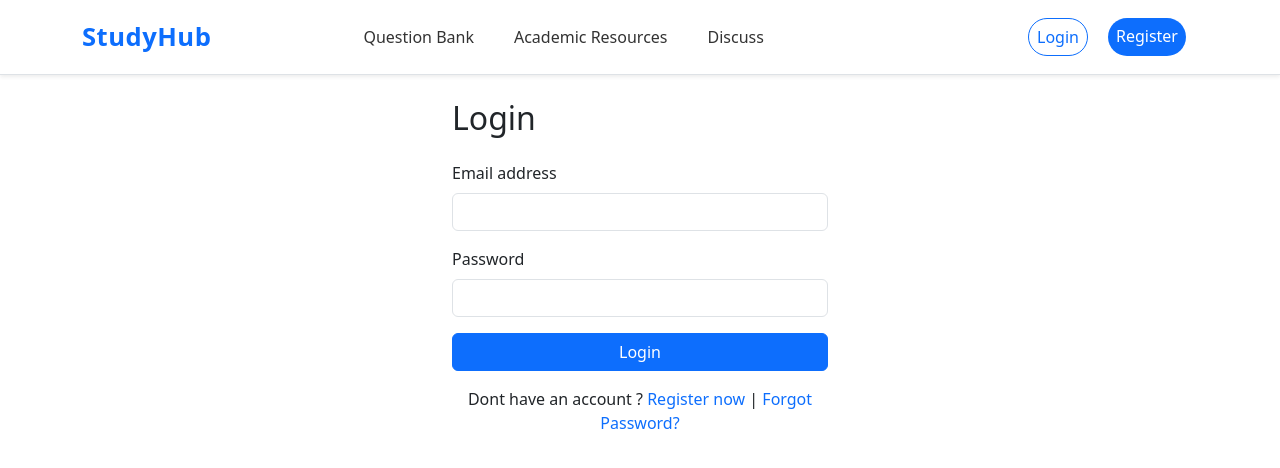
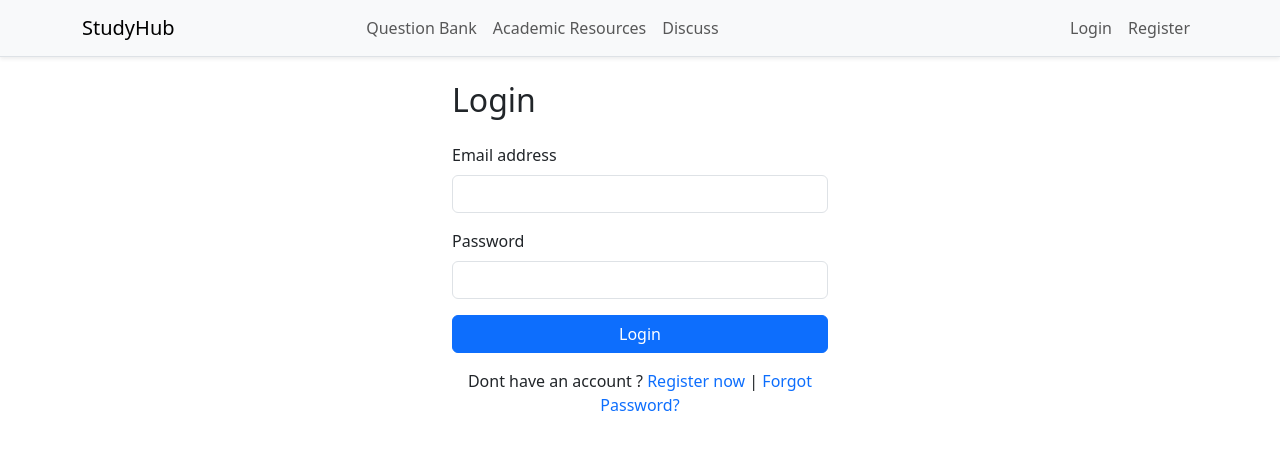
Before and after one commit to sowmiyacodes/studyhubfrontend, a React (Create React App) app: page /login in a window 1280 px wide. Shown: the top 468 px of the page. Built offline with nearby package versions, Linux system fonts and the light colour scheme.

Commit message:
changed the login in header and now the display name is shown(error : name shown only after the page is refreshed)

```diff
--- a/package.json
+++ b/package.json
@@ -8,6 +8,8 @@
     "@testing-library/react": "^16.3.0",
     "@testing-library/user-event": "^13.5.0",
     "bootstrap": "^5.3.8",
+    "js-cookie": "^3.0.5",
+    "js-cookies": "^1.0.4",
     "react": "^19.1.1",
     "react-bootstrap": "^2.10.10",
     "react-dom": "^19.1.1",
--- a/src/components/auth/login.component.jsx
+++ b/src/components/auth/login.component.jsx
@@ -1,5 +1,6 @@
 import React, { useState } from 'react';
 import { Link, useNavigate } from "react-router-dom";
+import Cookies from "js-cookie";
 
 const LoginForm = () => {
   const navigate = useNavigate();
@@ -55,18 +56,26 @@ const LoginForm = () => {
         setMessage(data.message || "Login successful!");
 
         // ✅ store token in localStorage (from backend response)
-        if (data.accessToken) {
-          localStorage.setItem("token", data.accessToken);
-          localStorage.setItem("user", JSON.stringify({
-            id: data.id,
-            username: data.username,
-            email: data.email,
-            roles: data.roles
-          }));
-        }
+        if (response.ok) {
+  setMessage(data.message || "Login successful!");
+
+  // store token in localStorage (optional)
+  if (data.accessToken) {
+    localStorage.setItem("token", data.accessToken);
+  }
+
+  // ✅ store display_name and email in cookies
+  if (data.display_name && data.email) {
+    Cookies.set("display_name", data.display_name, { expires: 1 }); // expires in 1 day
+    Cookies.set("email", data.email, { expires: 1 });
+  }
+
+  // redirect after login
+  navigate("/");
+}
 
         // redirect after login
-        navigate("/dashboard");
+        navigate("/");
       } else {
         setMessage(data.message || "Login failed.");
       }
--- a/src/components/header/header.component.jsx
+++ b/src/components/header/header.component.jsx
@@ -1,32 +1,59 @@
-import { Navbar, Nav, Container } from "react-bootstrap";
+import { Navbar, Nav, Container, Dropdown } from "react-bootstrap";
 import { Outlet, Link } from "react-router-dom";
-import { Fragment } from "react/jsx-runtime";
-import "./header.component.css";
+import { Fragment, useState, useEffect } from "react";
+import Cookies from "js-cookie";
 
 const Header = () => {
+  const [user, setUser] = useState(null);
+
+  // read cookies on mount and whenever login changes
+  useEffect(() => {
+    const displayName = Cookies.get("display_name");
+    const email = Cookies.get("email");
+    if (displayName && email) {
+      setUser({ display_name: displayName, email });
+    } else {
+      setUser(null);
+    }
+  }, []); // optional: add a dependency if you trigger login state change
+
+  const handleLogout = () => {
+    Cookies.remove("display_name");
+    Cookies.remove("email");
+    Cookies.remove("token");
+    setUser(null);
+  };
+
   return (
     <Fragment>
       <Navbar expand="lg" bg="light" className="border-bottom shadow-sm">
         <Container>
-        {/* Brand on left */}
           <Navbar.Brand as={Link} to="/">StudyHub</Navbar.Brand>
-
-        {/* Hamburger toggler */}
           <Navbar.Toggle aria-controls="main-navbar-nav" />
-
-        {/* Collapsible content */}
           <Navbar.Collapse id="main-navbar-nav">
-          {/* Center menu */}
             <Nav className="mx-auto">
               <Nav.Link as={Link} to="/question-bank">Question Bank</Nav.Link>
               <Nav.Link as={Link} to="/academic-resources">Academic Resources</Nav.Link>
               <Nav.Link as={Link} to="/discuss">Discuss</Nav.Link>
             </Nav>
-
-          {/* Right side login/register */}
             <Nav className="ms-auto">
+              {user ? (
+                <Dropdown align="end">
+                  <Dropdown.Toggle variant="light" id="user-dropdown">
+                    {user.display_name}
+                  </Dropdown.Toggle>
+                  <Dropdown.Menu>
+                    <Dropdown.ItemText>{user.email}</Dropdown.ItemText>
+                    <Dropdown.Divider />
+                    <Dropdown.Item onClick={handleLogout}>Logout</Dropdown.Item>
+                  </Dropdown.Menu>
+                </Dropdown>
+              ) : (
+                <>
                   <Nav.Link as={Link} to="/login">Login</Nav.Link>
                   <Nav.Link as={Link} to="/register">Register</Nav.Link>
+                </>
+              )}
             </Nav>
           </Navbar.Collapse>
         </Container>
```
Also changed, not shown: 1 other file (tests, documents, lock files or other folders). Lines whose indentation alone changed are shown as unchanged.
